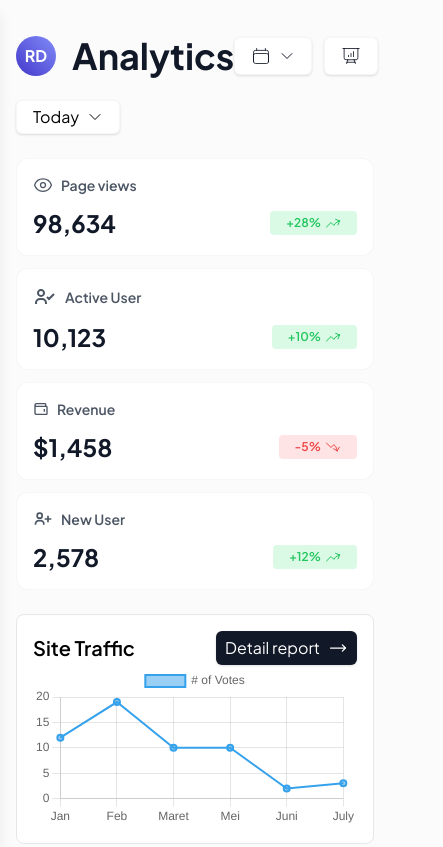
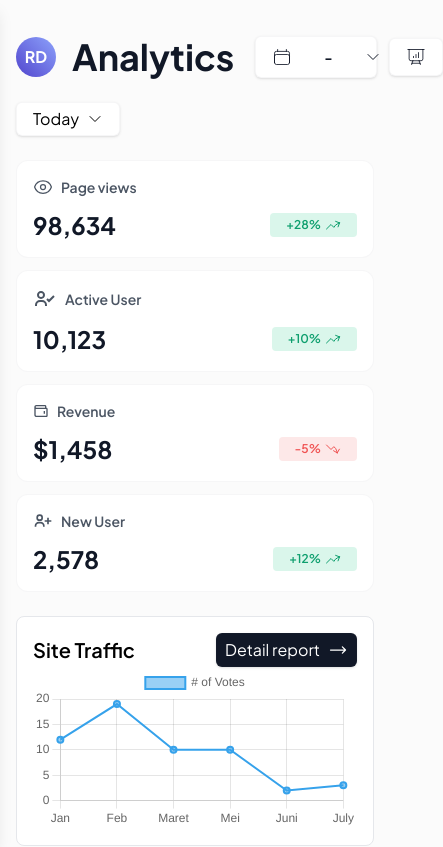
Before and after one commit to mzainulirfan/analytics, a website: page public/index.html in a window 390 px wide. Shown: the top 847 px of the page, 443 px wide, since content can reach past the window. Drawn offline with nearby package versions, Linux system fonts and the light colour scheme.

Commit message:
add datepicker with flowbite

```diff
--- a/package.json
+++ b/package.json
@@ -14,5 +14,8 @@
     "prettier": "^3.0.3",
     "prettier-plugin-tailwindcss": "^0.5.6",
     "tailwindcss": "^3.3.3"
+  },
+  "dependencies": {
+    "flowbite": "^1.8.1"
   }
 }
--- a/public/index.html
+++ b/public/index.html
@@ -218,7 +218,7 @@
           </a>
         </li>
         <li class="hover:bg-gry/10 -ml-4 -mr-4 rounded-md p-2">
-          <a href="" class="flex items-center gap-2">
+          <a href="javascript:void()" class="submenu-trigger flex items-center gap-2">
             <span>
               <svg
                 xmlns="http://www.w3.org/2000/svg"
@@ -237,6 +237,10 @@
             </span>
             <span>All user</span>
           </a>
+          <ul class="submenu hidden flex-col gap-3 mt-3 ml-8">
+            <li>add user</li>
+            <li>user active</li>
+          </ul>
         </li>
       </ul>
       <!-- menu other  -->
@@ -297,8 +301,8 @@
       class="absolute top-0 w-full flex-1 px-4 pt-9 md:w-[calc(100%-224px)] md:translate-x-56 md:px-16"
     >
       <!-- header  -->
-      <div class="text-dark flex items-center justify-between">
-        <div class="flex items-center gap-4">
+      <div class="text-dark flex items-center justify-between w-full">
+        <div class="flex items-center gap-4 flex-1">
           <button
             id="btnOpen"
             class="flex h-10 w-10 items-center justify-center rounded-full bg-gradient-to-bl from-indigo-400 to-indigo-700 font-bold text-white md:hidden"
@@ -307,9 +311,9 @@
           </button>
           <h1 class="text-dark text-4xl font-bold">Analytics</h1>
         </div>
-        <div class="flex items-center gap-3 text-sm">
-          <button
-            class="border-gry/5 hover:border-gry/20 flex items-center gap-2 rounded-md border bg-white px-4 py-2 shadow"
+        <div class="flex items-center justify-end gap-3 text-sm">
+          <button date-rangepicker
+            class="border-gry/5 hover:border-gry/20 flex items-center w-7/12 gap-2 rounded-md border px-4 md:py-0 py-0.5 bg-white shadow flex-shrink-0"
           >
             <svg
               xmlns="http://www.w3.org/2000/svg"
@@ -317,7 +321,7 @@
               viewBox="0 0 24 24"
               stroke-width="1"
               stroke="currentColor"
-              class="h-5 w-5"
+              class="h-5 w-5 flex-shrink-0"
             >
               <path
                 stroke-linecap="round"
@@ -325,15 +329,18 @@
                 d="M6.75 3v2.25M17.25 3v2.25M3 18.75V7.5a2.25 2.25 0 012.25-2.25h13.5A2.25 2.25 0 0121 7.5v11.25m-18 0A2.25 2.25 0 005.25 21h13.5A2.25 2.25 0 0021 18.75m-18 0v-7.5A2.25 2.25 0 015.25 9h13.5A2.25 2.25 0 0121 11.25v7.5"
               />
             </svg>
-            <span class="hidden md:block"> Oct - 15 Oct 2023</span>
-
+            <span class="flex items-center justify-between">
+              <input type="text" class="outline-none border-none focus:ring-0 w-6/12 text-sm" placeholder="Date start">
+              <span class="font-black">-</span>
+              <input type="text" class="outline-none border-none focus:ring-0 w-6/12 text-sm" placeholder="Date end">
+            </span>
             <svg
               xmlns="http://www.w3.org/2000/svg"
               fill="none"
               viewBox="0 0 24 24"
               stroke-width="1.5"
               stroke="currentColor"
-              class="h-4 w-4"
+              class="h-4 w-4 flex-shrink-0"
             >
               <path
                 stroke-linecap="round"
@@ -966,7 +973,7 @@
         </div>
       </div>
     </main>
-
+    <script src="https://cdnjs.cloudflare.com/ajax/libs/flowbite/1.8.1/datepicker.min.js"></script>
     <script src="https://cdn.jsdelivr.net/npm/chart.js"></script>
     <script>
       const ctx = document.getElementById("myChart");
@@ -992,6 +999,8 @@
         },
       });
     </script>
+
     <script src="dist/js/script.js"></script>
+
   </body>
 </html>
--- a/public/src/main.css
+++ b/public/src/main.css
@@ -3,8 +3,8 @@
 @tailwind components;
 @tailwind utilities;
 
-@layer components{
-  .transisi{
+@layer components {
+  .transisi {
     @apply transition duration-200;
   }
 }
--- a/tailwind.config.js
+++ b/tailwind.config.js
@@ -1,6 +1,8 @@
 /** @type {import('tailwindcss').Config} */
 module.exports = {
-  content: ['public/**/*.html'],
+  content: ['public/**/*.html',
+   './node_modules/flowbite/**/*.js'
+  ],
   theme: {
     extend: {
       fontFamily: {
@@ -12,5 +14,7 @@ module.exports = {
       }
     },
   },
-  plugins: [],
+  plugins: [
+    require('flowbite/plugin')
+  ],
 }
```
Also changed, not shown: .prettierrc.json, public/dist/css/app.css, public/dist/js/script.js, 1 other file.
